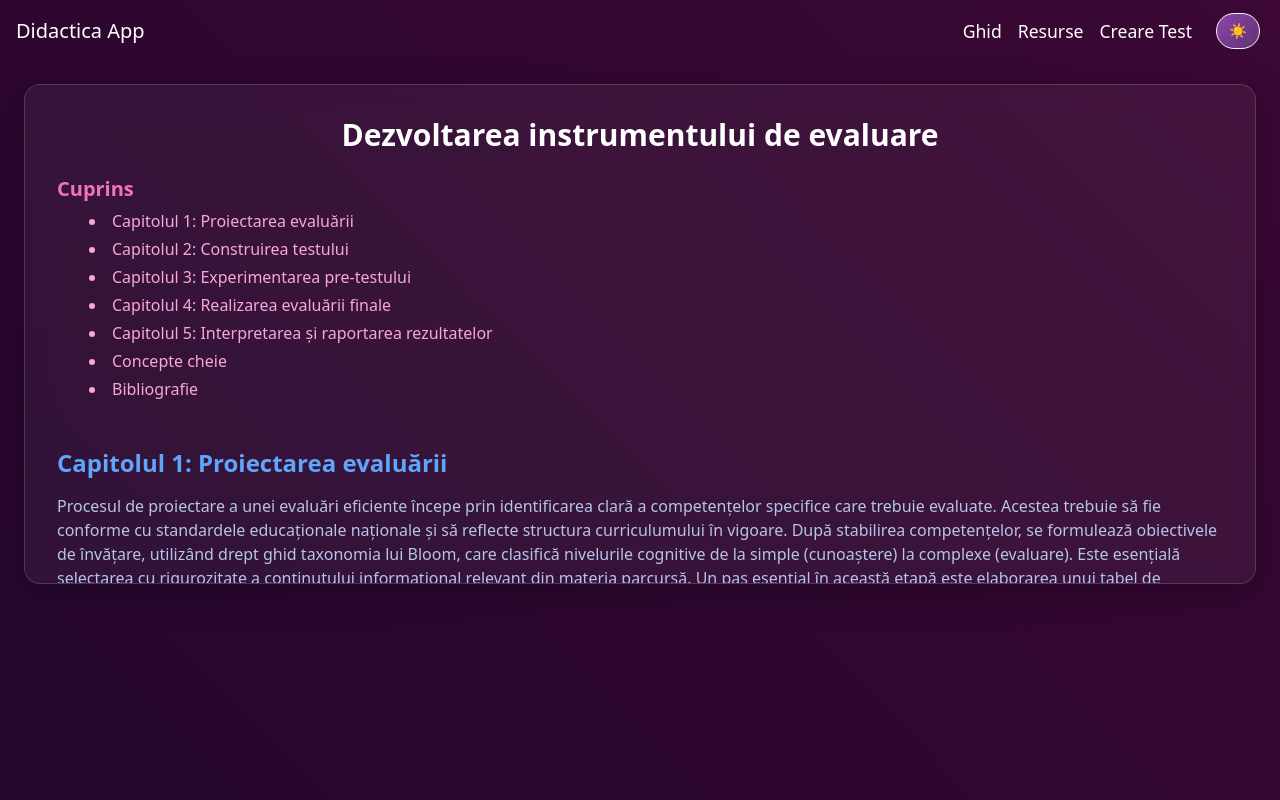
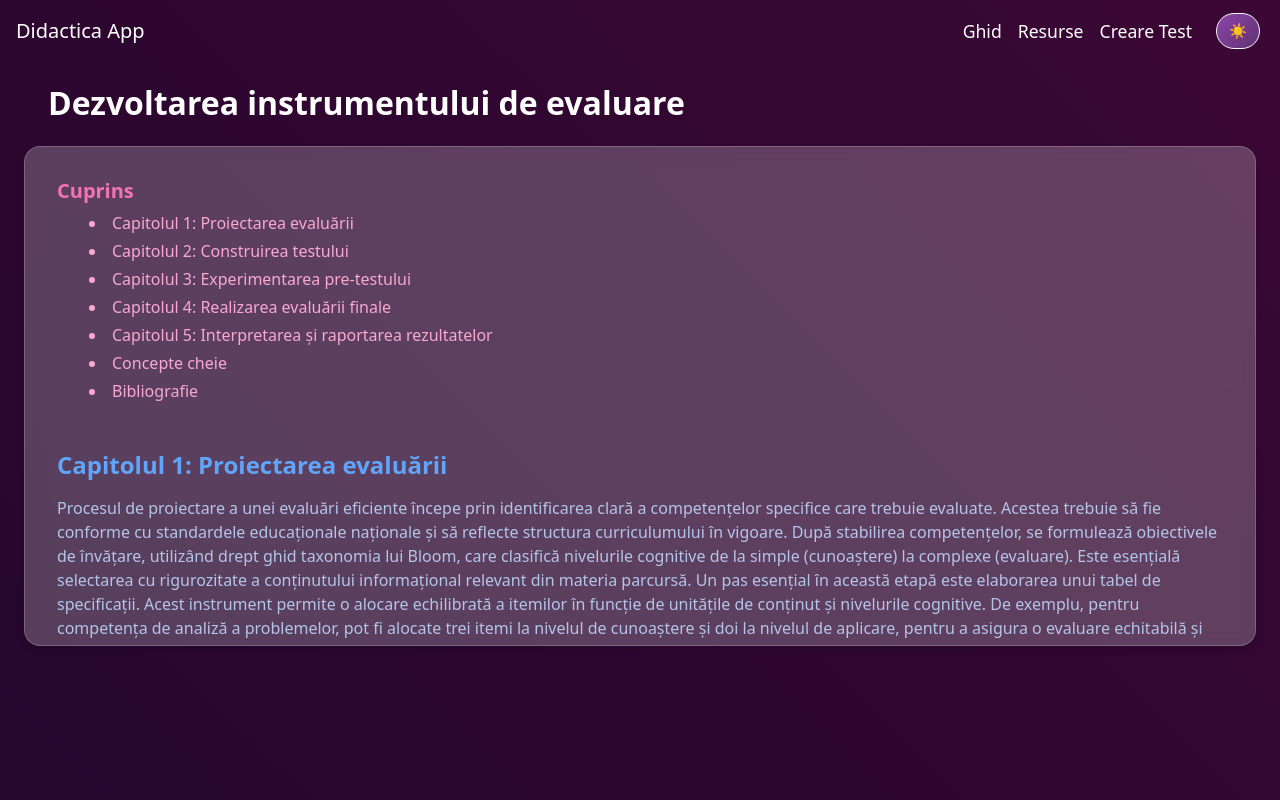
Before and after one commit to remaliamiriam/didactica_project, a React (Vite) app in the folder didactica-project/frontend/: page /resources in a window 1280 px wide. Built offline with nearby package versions, Linux system fonts and the light colour scheme.

Commit message:
Fix :layout

```diff
--- a/didactica-project/frontend/src/App.jsx
+++ b/didactica-project/frontend/src/App.jsx
@@ -1,4 +1,5 @@
 import React from 'react';
+import 'bootstrap/dist/css/bootstrap.min.css';
 import './index.css';
 import { BrowserRouter as Router, Route, Routes } from 'react-router-dom';
 import Home from './pages/Home';
--- a/didactica-project/frontend/src/index.css
+++ b/didactica-project/frontend/src/index.css
@@ -1,48 +1,49 @@
- /* index.css */
+/* index.css */
 
-/* Setăm fundalul animat pe întregul document */
+/* Reset general */
 html, body {
   margin: 0;
   padding: 0;
-  height: 100%;
+  min-height: 100vh;
+  overflow-x: hidden;
   overflow-y: auto;
-  background: linear-gradient(45deg, #000421, #110527, #20062c, #340732, #54083d);
-  background-size: 400% 400%;
-  animation: gradientAnimation 10s ease infinite;
   font-family: system-ui, Avenir, Helvetica, Arial, sans-serif;
   line-height: 1.5;
   color-scheme: light dark;
   color: rgba(255, 255, 255, 0.87);
+  -webkit-text-size-adjust: 100%;
+  text-size-adjust: 100%;
 }
 
-body {
-  min-width: 320px;
+#root {
   min-height: 100vh;
-  overflow-x: hidden;
-  overflow-y: hidden; /* previne scroll pe fundal */
 }
 
-/* Animația de fundal */
-@keyframes gradientAnimation {
-  0% {
-    background-position: 0% 50%;
-  }
-  50% {
-    background-position: 100% 50%;
-  }
-  100% {
-    background-position: 0% 50%;
-  }
+.main-content {
+  min-height: 100vh;
 }
 
-/* Resetări și layout */
+/* Fundal animat */
+body {
+  background: linear-gradient(45deg, #000421, #110527, #20062c, #340732, #54083d);
+  background-size: 400% 400%;
+  animation: gradientAnimation 10s ease infinite;
+}
+
+@keyframes gradientAnimation {
+  0% { background-position: 0% 50%; }
+  50% { background-position: 100% 50%; }
+  100% { background-position: 0% 50%; }
+}
+
+/* Box-sizing reset */
 * {
   box-sizing: border-box;
   margin: 0;
   padding: 0;
 }
 
-/* Stiluri pentru butoane */
+/* Butoane */
 button {
   border-radius: 8px;
   border: 1px solid transparent;
@@ -54,12 +55,19 @@ button {
   color: #F5F5F5;
   cursor: pointer;
   transition: all 0.3s ease-in-out;
+  user-select: none;
+  -webkit-user-select: none;
 }
 
 button:hover {
   background: linear-gradient(135deg, #a84ede, #7733b0);
   box-shadow: 0 0 8px #c77dff, 0 0 15px #c77dff;
   border-color: #c77dff;
+}
+
+button:focus,
+button:focus-visible {
+  outline: 3px solid #c77dff;
 }
 
 /* Linkuri */
@@ -74,13 +82,22 @@ a:hover {
   color: #ffffff;
 }
 
-/* Focus vizual */
-button:focus,
-button:focus-visible {
-  outline: 3px solid #c77dff;
+/* Scrollbar */
+.custom-scrollbar::-webkit-scrollbar {
+  width: 10px;
+}
+.custom-scrollbar::-webkit-scrollbar-track {
+  background: transparent;
+  border-radius: 10px;
+}
+.custom-scrollbar::-webkit-scrollbar-thumb {
+  background-color: #a84ede;
+  border-radius: 10px;
+  border: 2px solid transparent;
+  background-clip: content-box;
 }
 
-/* Mod light */
+/* Light mode */
 @media (prefers-color-scheme: light) {
   :root {
     color: #213547;
@@ -103,109 +120,3 @@ body.light-mode {
   animation: gradientAnimation 10s ease infinite;
   color: #110527;
 }
-
-.glass-modal {
-  position: fixed;
-  top: 0;
-  left: 0;
-  width: 100%;
-  height: 100%;
-  background: rgba(255, 255, 255, 0.05);
-  backdrop-filter: blur(10px);
-  display: flex;
-  justify-content: center;
-  align-items: center;
-  z-index: 1050;
-}
-
-.glass-modal .modal-content {
-  background: rgba(255, 255, 255, 0.1);
-  padding: 30px;
-  border-radius: 20px;
-  color: white;
-  text-align: center;
-  max-width: 400px;
-  width: 90%;
-  z-index: 1060;
-}
-
-.glass-modal input {
-  width: 100%;
-  padding: 10px;
-  margin-top: 15px;
-  border-radius: 8px;
-  border: 1px solid #ccc;
-  font-size: 1rem;
-}
-
-.text-success {
-  font-weight: bold;
-  margin-left: 10px;
-}
-
-.sidebar {
-  background-color: rgba(0, 0, 0, 0.2);
-  color: white;
-  border-radius: 8px;
-  box-shadow: 0 4px 6px rgba(0, 0, 0, 0.2);
-}
-
-/* Adaptare pentru .glass-panel în funcție de modul light sau dark */
-body.dark-mode .glass-panel {
-  background: rgba(255, 255, 255, 0.05);
-  backdrop-filter: blur(12px);
-  -webkit-backdrop-filter: blur(12px);
-  border-radius: 16px;
-  border: 1px solid rgba(255, 255, 255, 0.15);
-  color: white;
-  box-shadow: 0 8px 32px rgba(0, 0, 0, 0.25);
-}
-
-body.light-mode .glass-panel {
-  background: rgba(255, 255, 255, 0.8);
-  backdrop-filter: blur(12px);
-  -webkit-backdrop-filter: blur(12px);
-  border-radius: 16px;
-  border: 1px solid rgba(255, 255, 255, 0.4);
-  color: #1a1a1a;
-  box-shadow: 0 8px 32px rgba(0, 0, 0, 0.1);
-}
-
-
-/* Scrollbar mov și rotunjit */
-.custom-scrollbar::-webkit-scrollbar {
-  width: 10px;
-}
-
-.custom-scrollbar::-webkit-scrollbar-track {
-  background: transparent;
-  border-radius: 10px;
-}
-
-.custom-scrollbar::-webkit-scrollbar-thumb {
-  background-color: #a84ede;
-  border-radius: 10px;
-  border: 2px solid transparent;
-  background-clip: content-box;
-}
-
-/* Schema pentru Bloom Taxonomy */
-.bloom-tree {
-  display: flex;
-  flex-direction: column;
-  gap: 1rem;
-  padding-left: 1.5rem;
-  border-left: 3px solid #a84ede;
-  margin-top: 2rem;
-  font-weight: 500;
-}
-
-.bloom-node::before {
-  content: "⮞";
-  color: #a84ede;
-  margin-right: 8px;
-}
-
-.bloom-node {
-  padding-left: 0.5rem;
-}
--- a/didactica-project/frontend/src/main.jsx
+++ b/didactica-project/frontend/src/main.jsx
@@ -2,7 +2,7 @@
 import React from 'react';
 import ReactDOM from 'react-dom/client';
 import App from './App.jsx';
-import 'bootstrap/dist/css/bootstrap.min.css';
+
 import { UserProvider } from './hooks/UserContext';
 
 ReactDOM.createRoot(document.getElementById('root')).render(
--- a/didactica-project/frontend/src/pages/ResourcesPage.css
+++ b/didactica-project/frontend/src/pages/ResourcesPage.css
@@ -26,7 +26,15 @@
   margin-bottom: 1.5rem;
   text-align: center;
 }
-
+.resources-title {
+  font-size: 2rem;
+  font-weight: 700;
+  color: white;
+  margin-bottom: 1.5rem;
+  text-align: left;
+  position: relative;
+  padding-left: 1.5rem;
+}
 /* Stiluri pentru cuprins */
 .toc-container {
   margin-bottom: 2rem;
--- a/didactica-project/frontend/src/pages/ResourcesPage.jsx
+++ b/didactica-project/frontend/src/pages/ResourcesPage.jsx
@@ -1,6 +1,6 @@
 import React from "react";
 import theoryData from "../data/resurseTheory.json";
-import "./ResourcesPage.css"; // Importul noului fișier CSS
+import "./ResourcesPage.css";
 
 const ResourcesPage = () => {
   const data = theoryData.evaluation_instrument_development;
@@ -23,9 +23,10 @@ const ResourcesPage = () => {
 
   return (
     <div className="resources-container">
+      {/* Titlul mutat în afara glass-panel-ului */}
+      <h1 className="resources-title">Dezvoltarea instrumentului de evaluare</h1>
+
       <div className="glass-panel custom-scrollbar">
-        <h1>Dezvoltarea instrumentului de evaluare</h1>
-
         {/* Cuprins */}
         <nav className="toc-container">
           <h2 className="toc-title">Cuprins</h2>
```
Also changed, not shown: didactica-project/frontend/src/components/BloomDiagram.css (+3 -4 lines).
